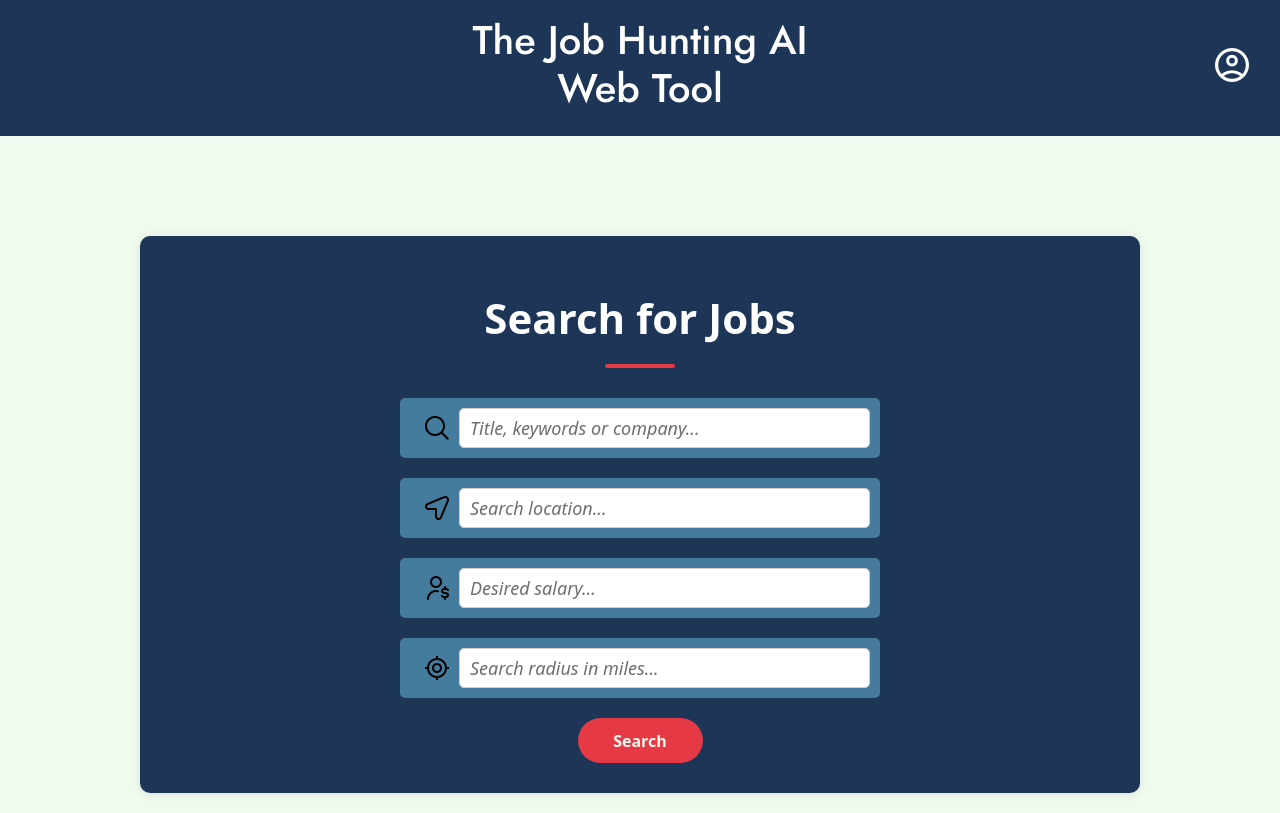
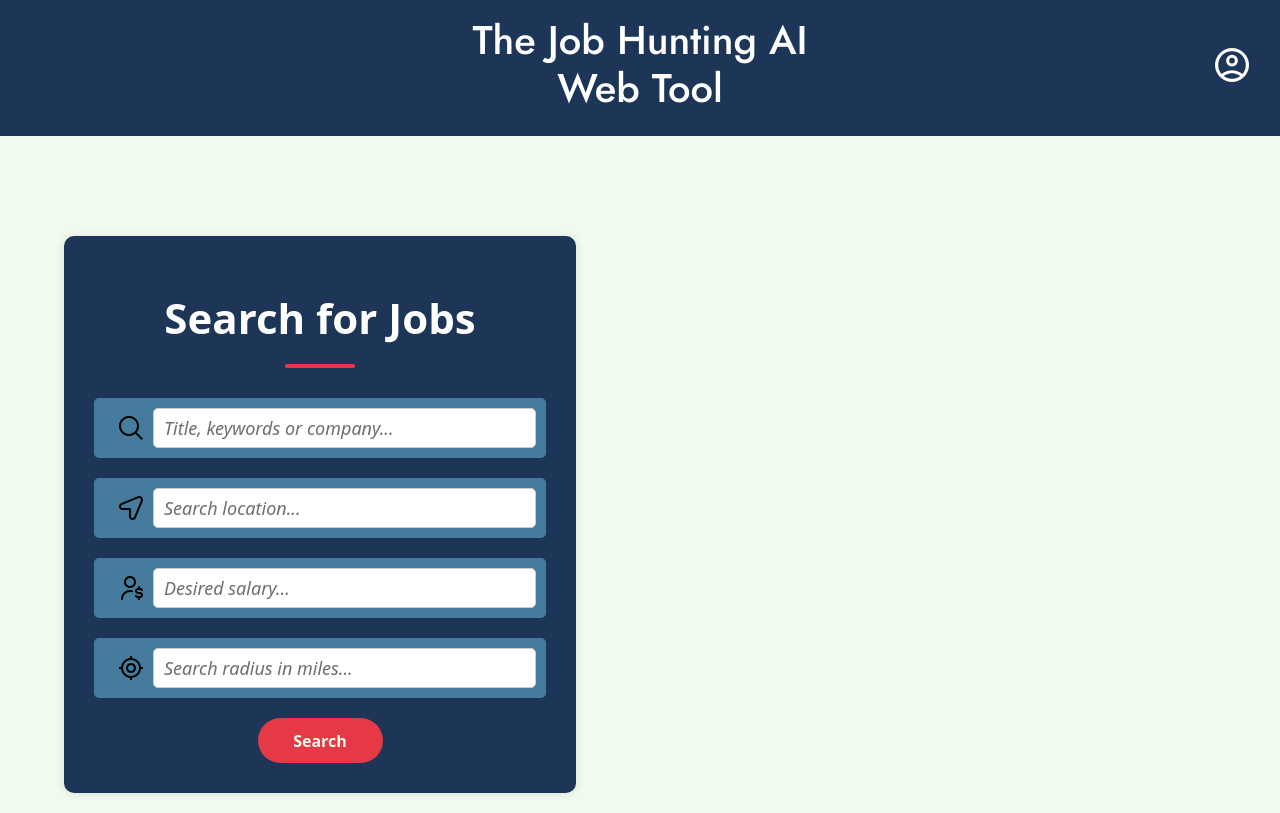
Before and after one commit to jmalp/The-Job-Hunting-AI-Web-Tool, a React (Create React App) app in the folder app/: page /search in a window 1280 px wide. Built offline with nearby package versions, Linux system fonts and the light colour scheme.

Commit message:
moved search results to the right side, fixed position for header and search form to allow access/visibility while scrolling

```diff
--- a/app/src/components/Header.css
+++ b/app/src/components/Header.css
@@ -1,3 +1,9 @@
+.main-header {
+  position: sticky;
+  top: 0;
+  z-index: 3;
+}
+
 h1 {
   font-family: "Jost", sans-serif;
   font-weight: 300;
--- a/app/src/components/Header.js
+++ b/app/src/components/Header.js
@@ -8,6 +8,7 @@ const Header = () => {
   const location = useLocation();
 
   return (
+    <div className='main-header'>
       <header style={{display: 'flex', justifyContent: 'space-between', alignItems: 'center', padding: '1rem', backgroundColor: '#1D3557'}}>
         {/* Logo */}
         <div style={{flex: 1}}>
@@ -29,6 +30,7 @@ const Header = () => {
           </nav>
         </div>
       </header>
+    </div>
   );
 };
 
--- a/app/src/components/JobCard.css
+++ /dev/null
@@ -1,29 +0,0 @@
-.job-link {
-  text-decoration: none;
-  color: black;
-}
-
-.card {
-  display: flex;
-    flex-direction: column;
-    margin: auto;
-    margin-top: 10px;
-    background: #f5f7fa;
-    padding: 30px;
-    width: 90%;
-    max-width: 600px;
-    box-shadow: 0 8px 16px rgba(0, 0, 0, 0.1);
-    border-radius: 10px;
-  }
-
-.card:hover {
-  background: #f5f7fa;
-}
-
-.title {
-  font-weight: bold;
-}
-
-.snippet {
-  color: gray;
-}
--- a/app/src/components/JobCard.js
+++ b/app/src/components/JobCard.js
@@ -1,4 +1,3 @@
-import "./JobCard.css"
 import { Link } from 'react-router-dom';
 
 export default function JobCard({job}) {
--- a/app/src/pages/JobSearching.css
+++ b/app/src/pages/JobSearching.css
@@ -1,11 +1,48 @@
 .search-page-container {
     display: flex;
+  }
+
+.job-link {
+    text-decoration: none;
+    color: black;
+  }
+
+.card {
+  display: flex;
+    flex-direction: column;
+    margin: auto;
+    margin-top: 10px;
+    color: #f5f7fa;
+    background: #1D3557;
+    padding: 30px;
+    width: 90%;
+    max-width: 600px;
+    box-shadow: 0 8px 16px rgba(0, 0, 0, 0.1);
+    border-radius: 10px;
+  }
+
+.card:hover {
+    background: #2D4567;
+  }
+
+.title {
+    font-weight: bold;
+  }
+
+.snippet {
+    color: #95979a;
+  }
+
+.search-page-form {
+    position: sticky;
+    top: 25%;
+    z-index: 1;
     flex-direction: column;
     margin: auto;
     margin-top: 100px;
     background: #1D3557;
     padding: 30px;
-    width: 90%;
+    width: 40%;
     max-width: 1000px;
     box-shadow: 0 1px 10px rgba(0, 0, 0, 0.1);
     border-radius: 10px;
@@ -87,4 +124,6 @@
 
   .search-page-results {
     margin-top: 20px;
+    width: 50%;
+    z-index: 2;
   }
--- a/app/src/pages/JobSearchingPage.js
+++ b/app/src/pages/JobSearchingPage.js
@@ -69,6 +69,7 @@ export default function SearchPage() {
     return (
       <>
         <div className='search-page-container'>
+          <div className='search-page-form'>
             <div className='search-page-header'>
               <div className='search-page-title'>Search for Jobs</div>
               <div className='search-page-underline'></div>
@@ -143,6 +144,7 @@ export default function SearchPage() {
 
             }
           </div>
+        </div>
       </>
     );
   };
```
Lines whose indentation alone changed are shown as unchanged.
